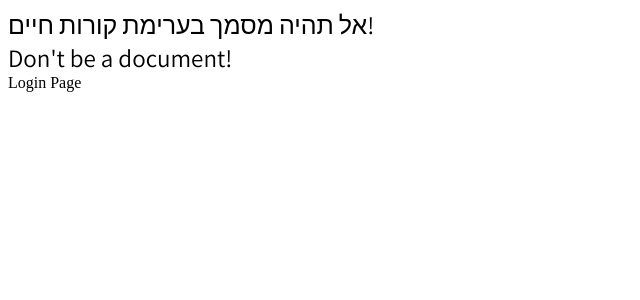
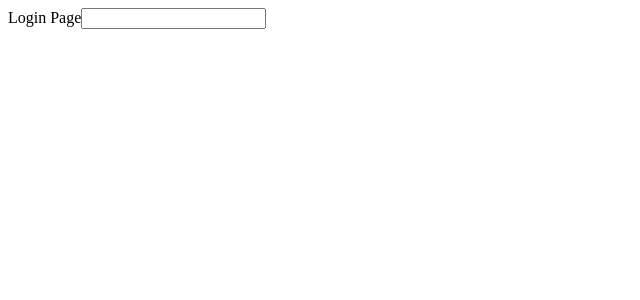
Before and after one commit to ChengaDev/digitalcv, a React (Create React App) app: page /login in a window 1280 px wide. Shown: the top 300 px of the page, without its empty margins (0-640 px from the left). Built offline with nearby package versions, Linux system fonts and the light colour scheme.

Commit message:
initial setup: polyfills + routing changes

```diff
--- a/package.json
+++ b/package.json
@@ -4,6 +4,7 @@
   "private": true,
   "dependencies": {
     "axios": "^0.19.0",
+    "babel-polyfill": "^6.26.0",
     "react": "^16.9.0",
     "react-dom": "^16.9.0",
     "react-redux": "^7.1.1",
--- a/src/components/App.js
+++ b/src/components/App.js
@@ -1,14 +1,14 @@
 import React from 'react';
 import { BrowserRouter, Switch, Route } from 'react-router-dom';
-import LoginPage from '../pages/LoginPage';
-import Main from '../pages/Main';
+import LoginPage from '../pages/login/LoginPage';
+import Main from '../pages/home/Main';
 
 const App = () => {
     return(
         <BrowserRouter>
-            <Route path="/" component={Main} />
             <Switch>
-                <Route path="/login" component={LoginPage} />
+                <Route exact path="/" component={Main} />
+                <Route exact path="/login" component={LoginPage} />
             </Switch>
         </BrowserRouter>
     );
--- a/src/pages/Main.js
+++ b/src/pages/home/Main.js
@@ -5,9 +5,9 @@ class Main extends React.Component {
     render() {
         return(
             <MainPageWrapper>
-                אל תהיה מסמך בערימת קורות חיים!
+                Welcome to Digital CV!
                 <br />
-                Don't be  a document!
+                Don't be a document!
             </MainPageWrapper>
         );
     };
--- a/src/pages/LoginPage.js
+++ b/src/pages/login/LoginPage.js
@@ -5,6 +5,7 @@ class LoginPage extends React.Component {
         return(
             <div>
                 Login Page
+                <input type="text" />
             </div>
         );
     }
```
Also changed, not shown: src/infrastructure/req-babel-polyfills.js (added, +10 -0 lines), 1 other file (tests, documents, lock files or other folders).
